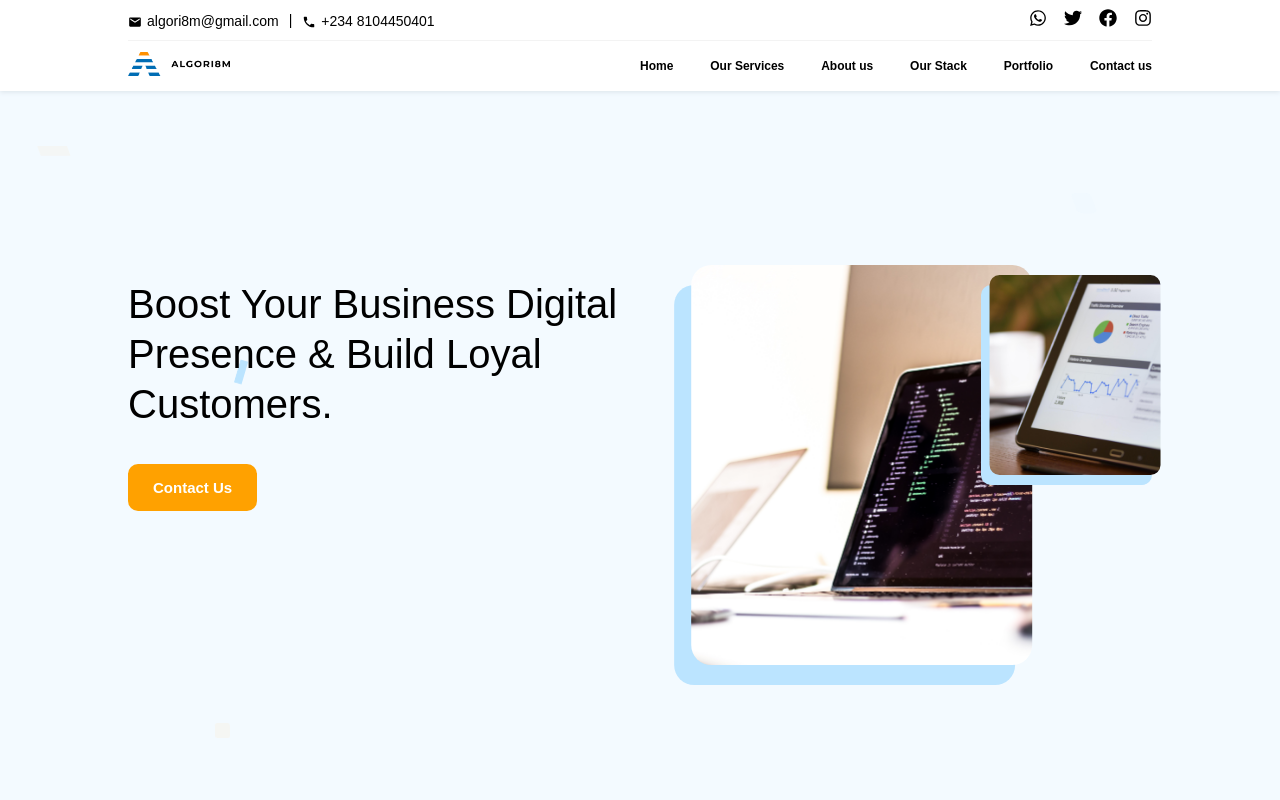
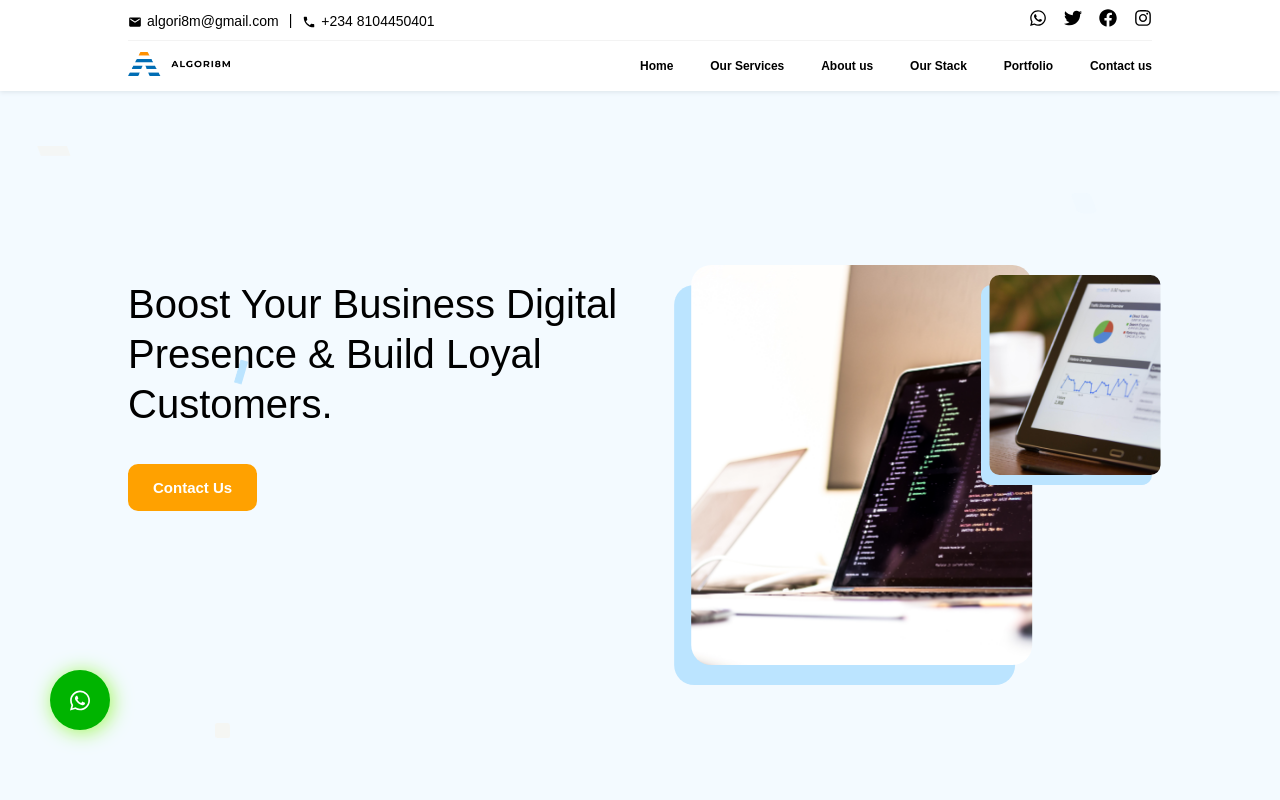
Before and after one commit to Algori8m/algori8mNew, a React (Create React App) app: page / in a window 1280 px wide. Shown: the top 800 px of the page. Built offline with nearby package versions, Linux system fonts and the light colour scheme.

Commit message:
whatsapp add

```diff
--- /dev/null
+++ b/src/components/Feature/Feature.css
@@ -0,0 +1,24 @@
+.featureWhatsaapWrapper {
+  background-color: rgb(0, 180, 0);
+  width: 20px;
+  height: 20px;
+  border-radius: 50%;
+  padding: 20px;
+  margin-bottom: 20px;
+  position: fixed;
+  display: flex;
+  justify-content: center;
+  align-items: center;
+  bottom: 50px;
+  left: 50px;
+  z-index: 10;
+  box-shadow: 2px 2px 20px rgb(159, 248, 86);
+  cursor: pointer;
+}
+
+@media screen and (max-width: 500px) {
+  .featureWhatsaapWrapper {
+    bottom: 20px;
+    left: 20px;
+  }
+}
--- /dev/null
+++ b/src/components/Feature/Feature.js
@@ -0,0 +1,16 @@
+import React from 'react'
+import {FaWhatsapp } from "react-icons/fa";
+import './Feature.css'
+
+
+function Feature() {
+  return (
+    <>
+        <a href='https://wa.me/message/6BB7JS45Y55XP1' className='featureWhatsaapWrapper'>
+            <FaWhatsapp className='featureWhatsaap' size={55} color="white" />
+        </a>
+    </>
+  )
+}
+
+export default Feature
--- a/src/page/Home.js
+++ b/src/page/Home.js
@@ -1,6 +1,7 @@
 import React, { useRef } from "react";
 import AboutSection from "../components/AboutSection/AboutSection";
 import Contactus from "../components/Contactus/Contactus";
+import Feature from "../components/Feature/Feature";
 import Footer from "../components/Footer/Footer";
 import HeroSection from "../components/HeroSection/HeroSection";
 import PreviousProjects from "../components/PreviousProjects/PreviousProjects";
@@ -17,6 +18,7 @@ function Home() {
 
   return (
     <>
+      <Feature />
       <HeroSection
         heroSection={heroSection}
         serviceSection={serviceSection}
```
